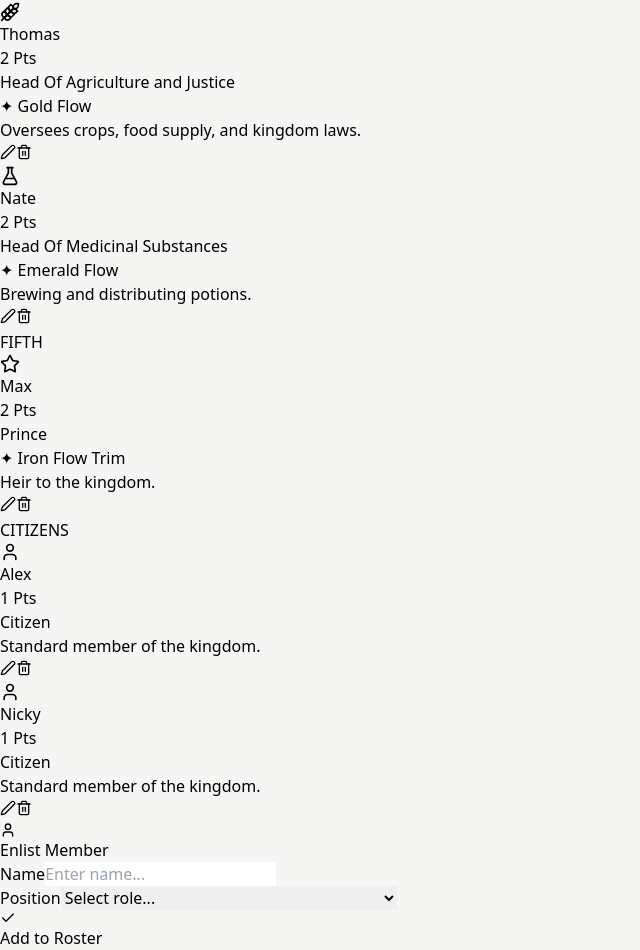
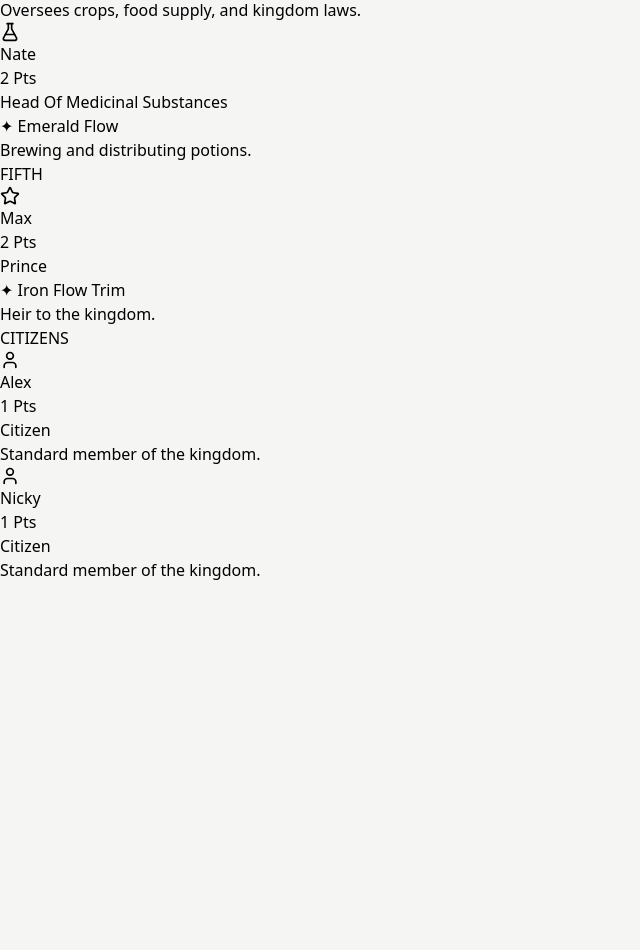
Before and after one commit to parker-sutherland-afk/Kingdom-Hierarchy, a React (Vite) app: page / in a window 1280 px wide. Shown: the part 914-1864 px from the top of the page, without its empty margins (0-640 px from the left). After the commit the page ends 1496 px from the top, so only its background shows below. Built offline with nearby package versions, Linux system fonts and the light colour scheme.

Commit message:
Convert dashboard to read-only viewer

```diff
--- a/src/KingdomHierarchy.jsx
+++ b/src/KingdomHierarchy.jsx
@@ -1,5 +1,5 @@
-import React, { useState, useEffect, useMemo } from 'react';
-import { Crown, Shield, Pickaxe, Wheat, Swords, FlaskConical, User, Star, Trash2, Edit2, Check, X, AlertCircle, Info, Hammer, RotateCcw } from 'lucide-react';
+import React from 'react';
+import { Crown, Shield, Pickaxe, Wheat, Swords, FlaskConical, User, Star, Info, Hammer } from 'lucide-react';
 
 const ROLE_CONFIG = {
   "King": { max: 1, trim: "Diamond Flow", rank: 1, points: 5, color: "text-blue-300", border: "border-slate-400", bgGlow: "bg-slate-800", icon: Crown, desc: "Absolute ruler of the realm." },
@@ -15,139 +15,37 @@ const ROLE_CONFIG = {
 
 const RANK_TITLES = { 1: "TOP", 2: "SECOND", 3: "THIRD", 4: "FOURTH", 5: "FIFTH", 6: "CITIZENS" };
 
-const DEFAULT_MEMBERS = [
-  { id: 1, name: 'Will', role: 'King' },
-  { id: 2, name: 'Parker', role: 'Advisor' },
-  { id: 3, name: 'Darcy', role: 'Advisor', secondaryRole: 'Head Of Combat And War', customPoints: 3 },
-  { id: 4, name: 'Harrison', role: 'Head Of Resources and Projects' },
-  { id: 5, name: 'Thomas', role: 'Head Of Agriculture and Justice' },
-  { id: 6, name: 'Nate', role: 'Head Of Medicinal Substances' },
-  { id: 7, name: 'Max', role: 'Prince' },
-  { id: 8, name: 'Alex', role: 'Citizen' },
-  { id: 9, name: 'Nicky', role: 'Citizen' }
+// EDIT YOUR ROSTER & CUSTOM DESCRIPTIONS HERE:
+const INITIAL_MEMBERS = [
+  { id: 1, name: 'Will', role: 'King', customDesc: 'Absolute ruler of the realm.' },
+  { id: 2, name: 'Parker', role: 'Advisor', customDesc: '' },
+  { id: 3, name: 'Darcy', role: 'Advisor', secondaryRole: 'Head Of Combat And War', customPoints: 3, customDesc: '' },
+  { id: 4, name: 'Harrison', role: 'Head Of Resources and Projects', customDesc: '' },
+  { id: 5, name: 'Thomas', role: 'Head Of Agriculture and Justice', customDesc: '' },
+  { id: 6, name: 'Nate', role: 'Head Of Medicinal Substances', customDesc: '' },
+  { id: 7, name: 'Max', role: 'Prince', customDesc: '' },
+  { id: 8, name: 'Alex', role: 'Citizen', customDesc: '' },
+  { id: 9, name: 'Nicky', role: 'Citizen', customDesc: '' }
 ];
 
 export default function KingdomHierarchy() {
-  const [members, setMembers] = useState(() => {
-    const saved = localStorage.getItem('kingdom_roster');
-    return saved ? JSON.parse(saved) : DEFAULT_MEMBERS;
-  });
-
-  const [newName, setNewName] = useState('');
-  const [newRole, setNewRole] = useState('');
-  const [editingId, setEditingId] = useState(null);
-  const [editName, setEditName] = useState('');
-  const [editRole, setEditRole] = useState('');
-  const [editDesc, setEditDesc] = useState('');
-  const [toastMsg, setToastMsg] = useState('');
-
-  // Auto-save changes to local storage whenever members update
-  useEffect(() => {
-    localStorage.setItem('kingdom_roster', JSON.stringify(members));
-  }, [members]);
-
-  const showToast = (msg) => {
-    setToastMsg(msg);
-    setTimeout(() => setToastMsg(''), 4000);
-  };
-
-  const resetToDefault = () => {
-    if (window.confirm("Reset roster back to default?")) {
-      setMembers(DEFAULT_MEMBERS);
-      localStorage.removeItem('kingdom_roster');
-      showToast("Roster reset to default.");
-    }
-  };
-
-  const roleCounts = useMemo(() => {
-    const counts = {};
-    members.forEach(member => {
-      counts[member.role] = (counts[member.role] || 0) + 1;
-      if (member.secondaryRole) counts[member.secondaryRole] = (counts[member.secondaryRole] || 0) + 1;
-    });
-    return counts;
-  }, [members]);
-
-  const handleAddMember = (e) => {
-    e.preventDefault();
-    if (!newName.trim() || !newRole) return;
-    if (roleCounts[newRole] >= ROLE_CONFIG[newRole].max) {
-      showToast(`Cannot add! The role of "${newRole}" is full.`);
-      return;
-    }
-    setMembers([...members, { id: Date.now(), name: newName.trim(), role: newRole, customDesc: '' }]);
-    setNewName('');
-    setNewRole('');
-  };
-
-  const handleDelete = (id) => {
-    const member = members.find(m => m.id === id);
-    if (member.role === 'King') {
-      return showToast("Treason! You cannot delete the King.");
-    }
-    setMembers(members.filter(m => m.id !== id));
-    if (editingId === id) cancelEdit();
-  };
-
-  const startEdit = (member) => {
-    setEditingId(member.id);
-    setEditName(member.name);
-    setEditRole(member.role);
-    setEditDesc(member.customDesc || '');
-  };
-
-  const cancelEdit = () => {
-    setEditingId(null);
-    setEditName('');
-    setEditRole('');
-    setEditDesc('');
-  };
-
-  const saveEdit = (id) => {
-    const member = members.find(m => m.id === id);
-    if (!editName.trim()) return showToast("Name cannot be empty!");
-
-    if (member.role === 'King' && editRole !== 'King') {
-      return showToast("Treason! The King cannot be demoted.");
-    }
-
-    if (member.role !== editRole && roleCounts[editRole] >= ROLE_CONFIG[editRole].max) {
-      return showToast(`Cannot move to "${editRole}", the position is full!`);
-    }
-    setMembers(members.map(m => m.id === id ? { ...m, name: editName.trim(), role: editRole, customDesc: editDesc.trim() } : m));
-    setEditingId(null);
-  };
+  const members = INITIAL_MEMBERS;
 
   return (
     <div className="min-h-screen bg-stone-900 text-stone-200 font-serif selection:bg-stone-700">
-      {toastMsg && (
-        <div className="fixed top-6 left-1/2 -translate-x-1/2 z-50">
-          <div className="bg-red-950 border border-red-800 text-red-200 px-6 py-3 rounded shadow-lg flex items-center gap-3">
-            <AlertCircle size={18} />
-            <span className="font-medium text-sm">{toastMsg}</span>
-          </div>
-        </div>
-      )}
-
-      <div className="max-w-7xl mx-auto p-4 md:p-8">
+      <div className="max-w-6xl mx-auto p-4 md:p-8">
         <header className="mb-12 border-b border-stone-700 pb-8 flex flex-col md:flex-row justify-between items-end gap-6">
           <div>
             <h1 className="text-4xl md:text-5xl font-bold tracking-wide text-stone-100 mb-2 uppercase">Kingdom Hierarchy</h1>
             <p className="text-stone-400 text-lg italic">Official Roster & Power Structure</p>
           </div>
-          <div className="flex items-center gap-4">
-            <button onClick={resetToDefault} className="bg-stone-800 hover:bg-stone-700 border border-stone-700 text-stone-400 hover:text-stone-200 p-2.5 rounded transition-colors" title="Reset Roster">
-              <RotateCcw size={18} />
-            </button>
           <div className="bg-stone-800 border border-stone-700 rounded px-4 py-3 flex items-center gap-3 max-w-sm">
             <Info className="text-stone-400 shrink-0" size={20} />
             <p className="text-xs text-stone-300">Citizens are <strong className="text-red-400">strictly forbidden</strong> from wearing armor trims.</p>
           </div>
-          </div>
         </header>
 
-        <div className="grid grid-cols-1 lg:grid-cols-4 gap-8">
-          <div className="lg:col-span-3 order-2 lg:order-1 flex flex-col gap-10">
+        <div className="flex flex-col gap-10">
           {[1, 2, 3, 4, 5, 6].map((rankNum) => {
             const membersInRank = members.filter(m => ROLE_CONFIG[m.role]?.rank === rankNum);
             if (membersInRank.length === 0) return null;
@@ -161,11 +59,10 @@ export default function KingdomHierarchy() {
                   <div className="flex-1 h-px bg-stone-700"></div>
                 </div>
 
-                  <div className="grid grid-cols-1 md:grid-cols-2 gap-4">
+                <div className="grid grid-cols-1 md:grid-cols-2 lg:grid-cols-3 gap-4">
                   {membersInRank.map((member) => {
                     const config = ROLE_CONFIG[member.role];
                     const Icon = config?.icon || User;
-                      const isEditing = editingId === member.id;
                     const secCfg = member.secondaryRole ? ROLE_CONFIG[member.secondaryRole] : null;
 
                     const pts = member.customPoints !== undefined && member.customPoints !== null
@@ -175,69 +72,35 @@ export default function KingdomHierarchy() {
                     const displayDesc = member.customDesc || config?.desc;
 
                     return (
-                        <div key={member.id} className={`group bg-stone-800 rounded border transition-colors ${isEditing ? 'border-amber-600' : config?.border}`}>
+                      <div key={member.id} className={`bg-stone-800 rounded border ${config?.border}`}>
                         <div className="p-5 flex flex-col h-full">
                           <div className="flex items-start justify-between mb-4 gap-3">
                             <div className="flex items-center gap-3 flex-1 min-w-0">
                               <div className={`p-2 rounded bg-stone-900 border border-stone-700 ${config?.color}`}>
                                 <Icon size={20} />
                               </div>
-                                {isEditing ? (
-                                  <input type="text" value={editName} onChange={(e) => setEditName(e.target.value)} className="bg-stone-900 border border-stone-600 rounded px-2 py-1 text-stone-100 w-full" />
-                                ) : (
                               <h3 className="text-xl font-bold text-stone-100 truncate">{member.name}</h3>
-                                )}
                             </div>
                             <div className="bg-stone-900 text-stone-300 px-2.5 py-1 rounded border border-stone-700 text-xs font-bold shrink-0">{pts} Pts</div>
                           </div>
 
                           <div className="flex-1 space-y-3">
-                              {isEditing ? (
-                                <>
-                                  <select value={editRole} onChange={(e) => setEditRole(e.target.value)} className="w-full bg-stone-900 border border-stone-700 rounded px-2 py-1 text-sm text-stone-200">
-                                    {Object.entries(ROLE_CONFIG).map(([rName, rCfg]) => (
-                                      <option key={rName} value={rName} disabled={roleCounts[rName] >= rCfg.max && rName !== member.role}>
-                                        {rName} {roleCounts[rName] >= rCfg.max && rName !== member.role ? '(Full)' : ''}
-                                      </option>
-                                    ))}
-                                  </select>
-                                  <textarea
-                                    value={editDesc}
-                                    onChange={(e) => setEditDesc(e.target.value)}
-                                    placeholder="Custom description (optional)..."
-                                    className="w-full bg-stone-900 border border-stone-700 rounded px-2 py-2 text-sm text-stone-200 resize-none h-20 placeholder:text-stone-600"
-                                  />
-                                </>
-                              ) : (
                             <div className="space-y-1 text-sm">
                               <div className="font-medium text-stone-300">{member.role}</div>
                               {config?.trim !== "None" && <div className={`text-xs ${config?.color}`}>✦ {config?.trim}</div>}
                             </div>
-                              )}
 
-                              {!isEditing && member.secondaryRole && secCfg && (
+                            {member.secondaryRole && secCfg && (
                               <div className="pt-3 border-t border-stone-700 space-y-1 text-sm">
                                 <div className="font-medium text-stone-400">+ {member.secondaryRole}</div>
                                 {secCfg.trim !== "None" && <div className={`text-xs ${secCfg.color}`}>✦ {secCfg.trim}</div>}
                               </div>
                             )}
 
-                              {!isEditing && displayDesc && <div className="text-xs text-stone-400 italic mt-2 whitespace-pre-wrap">{displayDesc}</div>}
+                            {displayDesc && (
+                              <div className="text-xs text-stone-400 italic mt-2 whitespace-pre-wrap border-t border-stone-700/50 pt-2">
+                                {displayDesc}
                               </div>
-
-                            <div className="flex justify-end gap-2 mt-4 pt-4 border-t border-stone-700">
-                              {isEditing ? (
-                                <>
-                                  <button onClick={() => saveEdit(member.id)} className="text-emerald-500 hover:text-emerald-400 p-1"><Check size={18} /></button>
-                                  <button onClick={cancelEdit} className="text-stone-500 hover:text-stone-300 p-1"><X size={18} /></button>
-                                </>
-                              ) : (
-                                <>
-                                  <button onClick={() => startEdit(member)} className="text-stone-500 hover:text-amber-500 opacity-0 group-hover:opacity-100 transition-opacity p-1"><Edit2 size={16} /></button>
-                                  {member.role !== 'King' && (
-                                    <button onClick={() => handleDelete(member.id)} className="text-stone-500 hover:text-red-500 opacity-0 group-hover:opacity-100 transition-opacity p-1"><Trash2 size={16} /></button>
-                                  )}
-                                </>
                             )}
                           </div>
                         </div>
@@ -249,47 +112,6 @@ export default function KingdomHierarchy() {
             );
           })}
         </div>
-
-          <div className="lg:col-span-1 order-1 lg:order-2">
-            <div className="bg-stone-800 border border-stone-700 rounded p-5 sticky top-8">
-              <h3 className="text-sm font-bold text-stone-200 uppercase tracking-wider mb-5 flex items-center gap-2">
-                <User size={16} className="text-stone-400"/> Enlist Member
-              </h3>
-              <form onSubmit={handleAddMember} className="space-y-4">
-                <div>
-                  <label className="block text-xs font-bold text-stone-400 mb-1 uppercase">Name</label>
-                  <input type="text" value={newName} onChange={(e) => setNewName(e.target.value)} placeholder="Enter name..." className="w-full bg-stone-900 border border-stone-700 rounded px-3 py-2 text-sm text-stone-200" required />
-                </div>
-                <div>
-                  <label className="block text-xs font-bold text-stone-400 mb-1 uppercase">Position</label>
-                  <select value={newRole} onChange={(e) => setNewRole(e.target.value)} className="w-full bg-stone-900 border border-stone-700 rounded px-3 py-2 text-sm text-stone-200" required>
-                    <option value="" disabled>Select role...</option>
-                    {Object.entries(ROLE_CONFIG).map(([rName, config]) => (
-                      <option key={rName} value={rName} disabled={roleCounts[rName] >= config.max}>
-                        {roleCounts[rName] >= config.max ? `[LOCKED] ${rName}` : rName}
-                      </option>
-                    ))}
-                  </select>
-                </div>
-                {newRole && ROLE_CONFIG[newRole] && (
-                  <div className={`mt-3 p-3 rounded border bg-stone-900 ${ROLE_CONFIG[newRole].border}`}>
-                    <div className="flex justify-between items-center mb-1">
-                      <span className="text-xs text-stone-500">Trim</span>
-                      <span className={`text-xs ${ROLE_CONFIG[newRole].color}`}>{ROLE_CONFIG[newRole].trim}</span>
-                    </div>
-                    <div className="flex justify-between items-center">
-                      <span className="text-xs text-stone-500">Voting Power</span>
-                      <span className="text-xs font-bold text-stone-300">{ROLE_CONFIG[newRole].points} Pts</span>
-                    </div>
-                  </div>
-                )}
-                <button type="submit" disabled={!newName || !newRole} className="w-full mt-2 bg-stone-700 hover:bg-stone-600 disabled:opacity-50 text-stone-200 text-sm font-bold py-2 rounded flex items-center justify-center gap-2 transition-colors">
-                  <Check size={16} /> Add to Roster
-                </button>
-              </form>
-            </div>
-          </div>
-        </div>
       </div>
     </div>
   );
```
Lines whose indentation alone changed are shown as unchanged.
